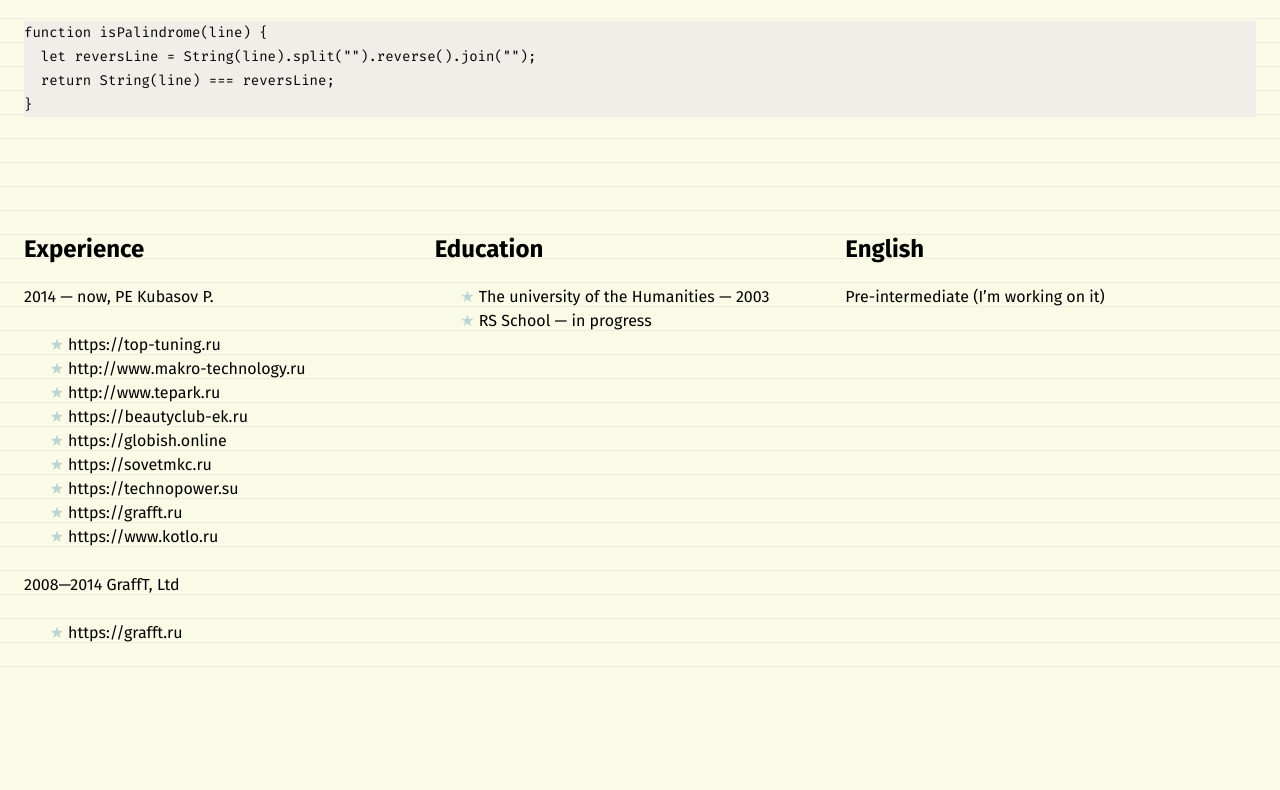
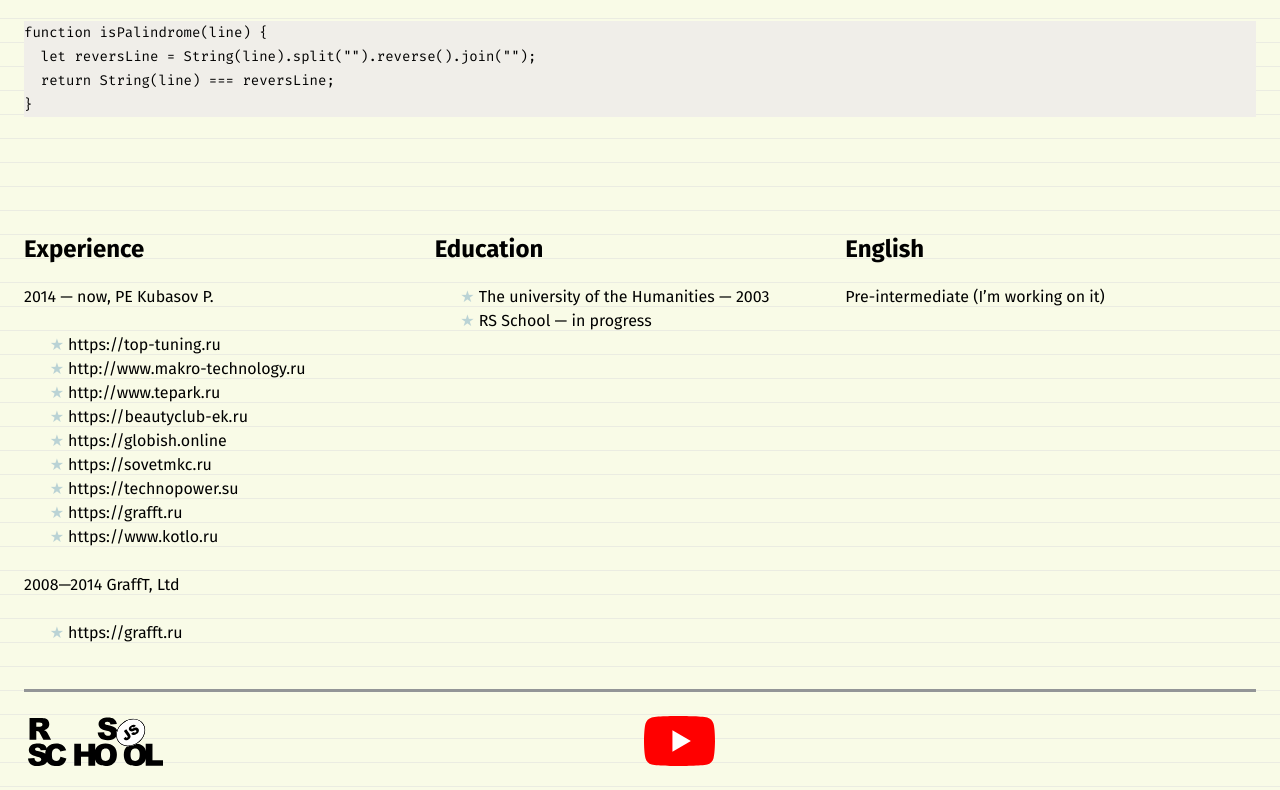
Before and after one commit to kubasovp/rsschool-cv, a plain HTML site: page index.html in a window 1280 px wide. Shown: the part 1421-2211 px from the top of the page. Before the commit the page ends 2090 px from the top, so only its background shows below. Drawn offline with Linux system fonts and the light colour scheme.

Commit message:
feat: add footer with course logo and youtube link

```diff
--- a/index.html
+++ b/index.html
@@ -154,5 +154,19 @@ function isPalindrome(line) {
         <p>Pre-intermediate (I’m working on it)</p>
       </section>
     </main>
+    <footer>
+      <ul>
+        <li class="course-logo">
+          <a href="https://rs.school/js/">
+            <img src="rs_school_js.svg" alt="course logo" />
+          </a>
+        </li>
+        <li class="youtube-logo">
+          <a href="https://rs.school/js/">
+            <img src="YouTube_full-color_icon_(2017).svg" alt="YouTube logo" />
+          </a>
+        </li>
+      </ul>
+    </footer>
   </body>
 </html>
--- a/style.css
+++ b/style.css
@@ -91,6 +91,24 @@ pre {
   background-color: #f0eee9;
   overflow-y: scroll;
 }
+footer {
+  margin-top: 44px;
+}
+footer ul {
+  display: flex;
+  height: 50px;
+  padding: 0;
+  list-style-type: none;
+}
+footer li {
+  width: 50%;
+}
+footer a {
+  border-bottom: none;
+}
+.course-logo img {
+  height: 100%;
+}
 @media screen and (min-width: 640px) {
   .about img {
     float: left;
@@ -112,6 +130,9 @@ pre {
   section {
     margin-top: 96px;
   }
+  footer {
+    border-top: 3px solid #939597;
+  }
 }
 @media screen and (min-width: 1024px) {
   main {
```
Also changed, not shown: YouTube_full-color_icon_(2017).svg (added), rs_school_js.svg (added).
